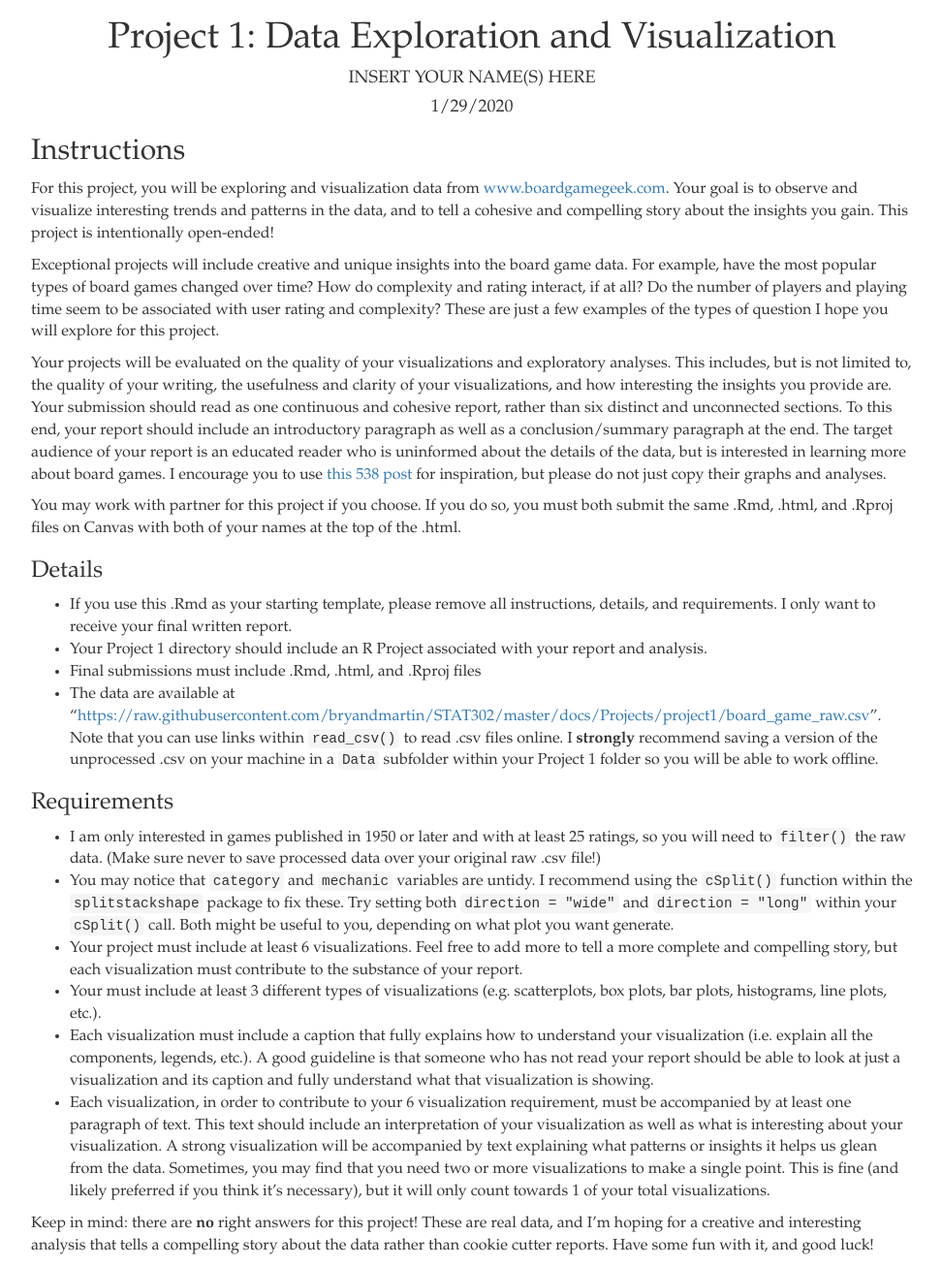
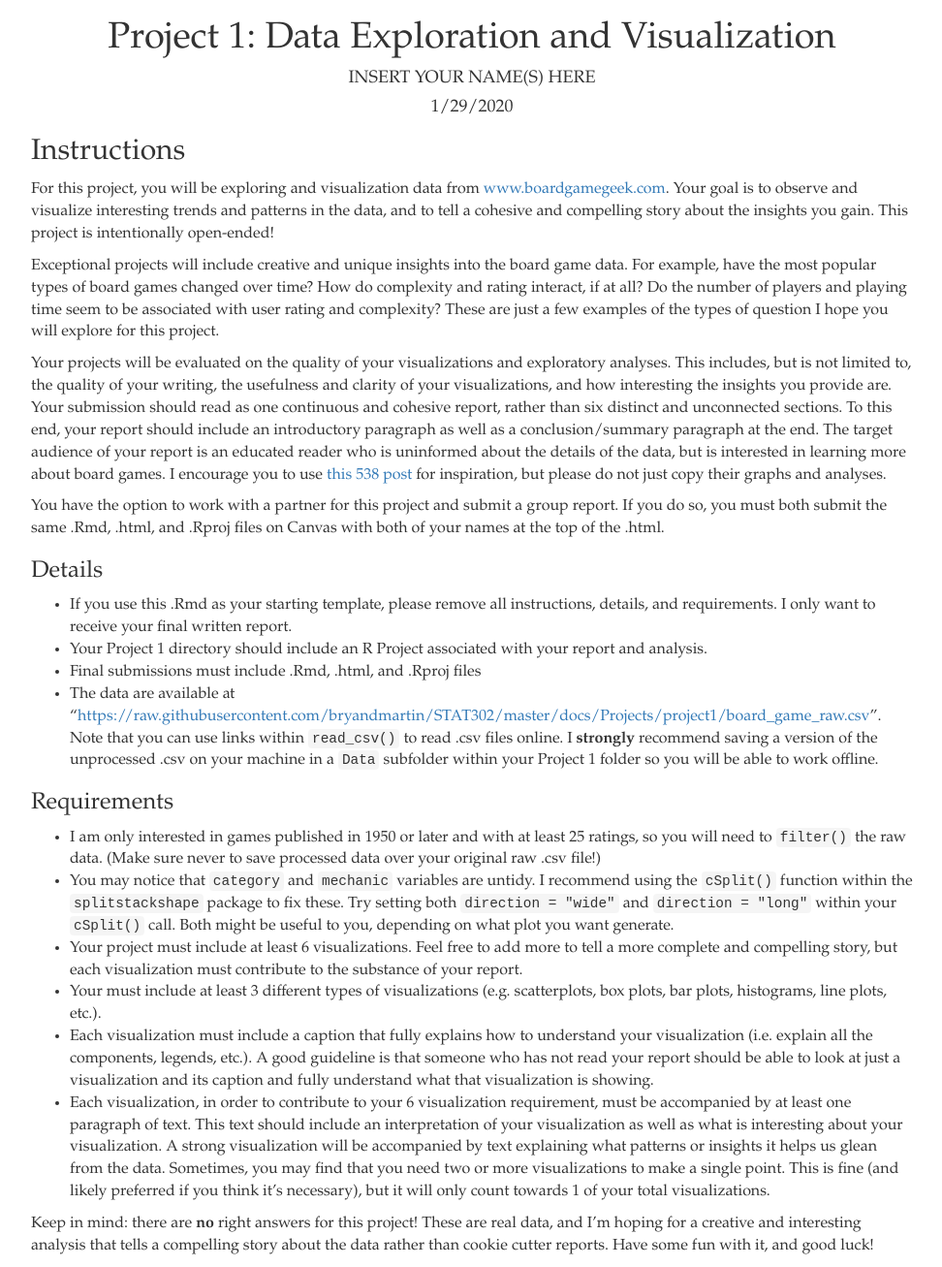
Before and after one commit to bryandmartin/STAT302, a Jekyll site: the page docs/Projects/project1/project1.html, which Jekyll copies as it is, in a window 1280 px wide. Shown: the whole page at 97% size, without its empty margins (153-1125 px from the left). Built offline with Jekyll 4.4.1, drawn with Linux system fonts in a browser that asks for light colours.

Commit message:
Fix typo project 1

```diff
--- a/docs/Projects/project1/project1.Rmd
+++ b/docs/Projects/project1/project1.Rmd
@@ -42,7 +42,7 @@ To this end, your report should include an introductory paragraph as well as a c
 The target audience of your report is an educated reader who is uninformed about the details of the data, but is interested in learning more about board games.
 I encourage you to use [this 538 post](https://fivethirtyeight.com/features/designing-the-best-board-game-on-the-planet/) for inspiration, but please do not just copy their graphs and analyses.
 
-You may work with partner for this project if you choose.
+You have the option to work with a partner for this project and submit a group report.
 If you do so, you must both submit the same .Rmd, .html, and .Rproj files on Canvas with both of your names at the top of the .html.
 
 
--- a/docs/Projects/project1/project1.html
+++ b/docs/Projects/project1/project1.html
@@ -395,7 +395,7 @@ h4.date {
 <p>For this project, you will be exploring and visualization data from <a href="www.boardgamegeek.com">www.boardgamegeek.com</a>. Your goal is to observe and visualize interesting trends and patterns in the data, and to tell a cohesive and compelling story about the insights you gain. This project is intentionally open-ended!</p>
 <p>Exceptional projects will include creative and unique insights into the board game data. For example, have the most popular types of board games changed over time? How do complexity and rating interact, if at all? Do the number of players and playing time seem to be associated with user rating and complexity? These are just a few examples of the types of question I hope you will explore for this project.</p>
 <p>Your projects will be evaluated on the quality of your visualizations and exploratory analyses. This includes, but is not limited to, the quality of your writing, the usefulness and clarity of your visualizations, and how interesting the insights you provide are. Your submission should read as one continuous and cohesive report, rather than six distinct and unconnected sections. To this end, your report should include an introductory paragraph as well as a conclusion/summary paragraph at the end. The target audience of your report is an educated reader who is uninformed about the details of the data, but is interested in learning more about board games. I encourage you to use <a href="https://fivethirtyeight.com/features/designing-the-best-board-game-on-the-planet/">this 538 post</a> for inspiration, but please do not just copy their graphs and analyses.</p>
-<p>You may work with partner for this project if you choose. If you do so, you must both submit the same .Rmd, .html, and .Rproj files on Canvas with both of your names at the top of the .html.</p>
+<p>You have the option to work with a partner for this project and submit a group report. If you do so, you must both submit the same .Rmd, .html, and .Rproj files on Canvas with both of your names at the top of the .html.</p>
 <div id="details" class="section level3">
 <h3>Details</h3>
 <ul>
```
